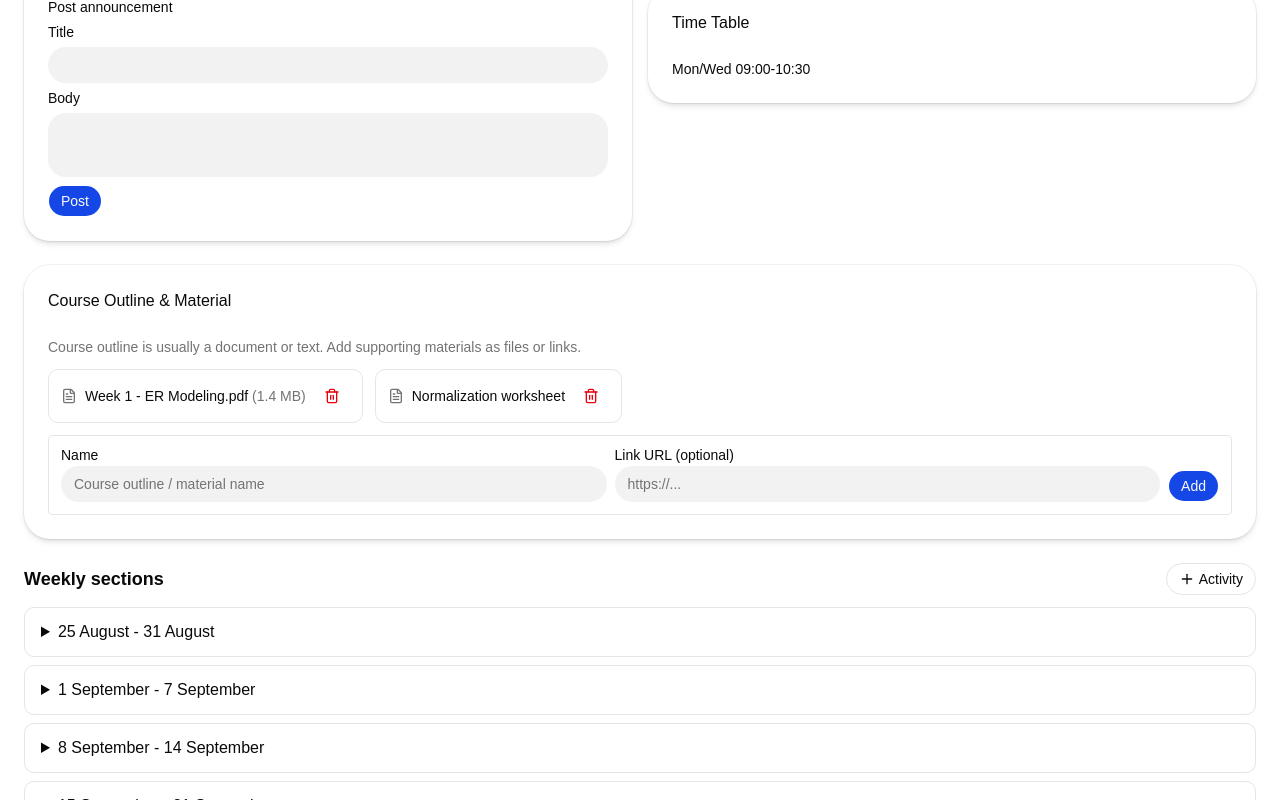
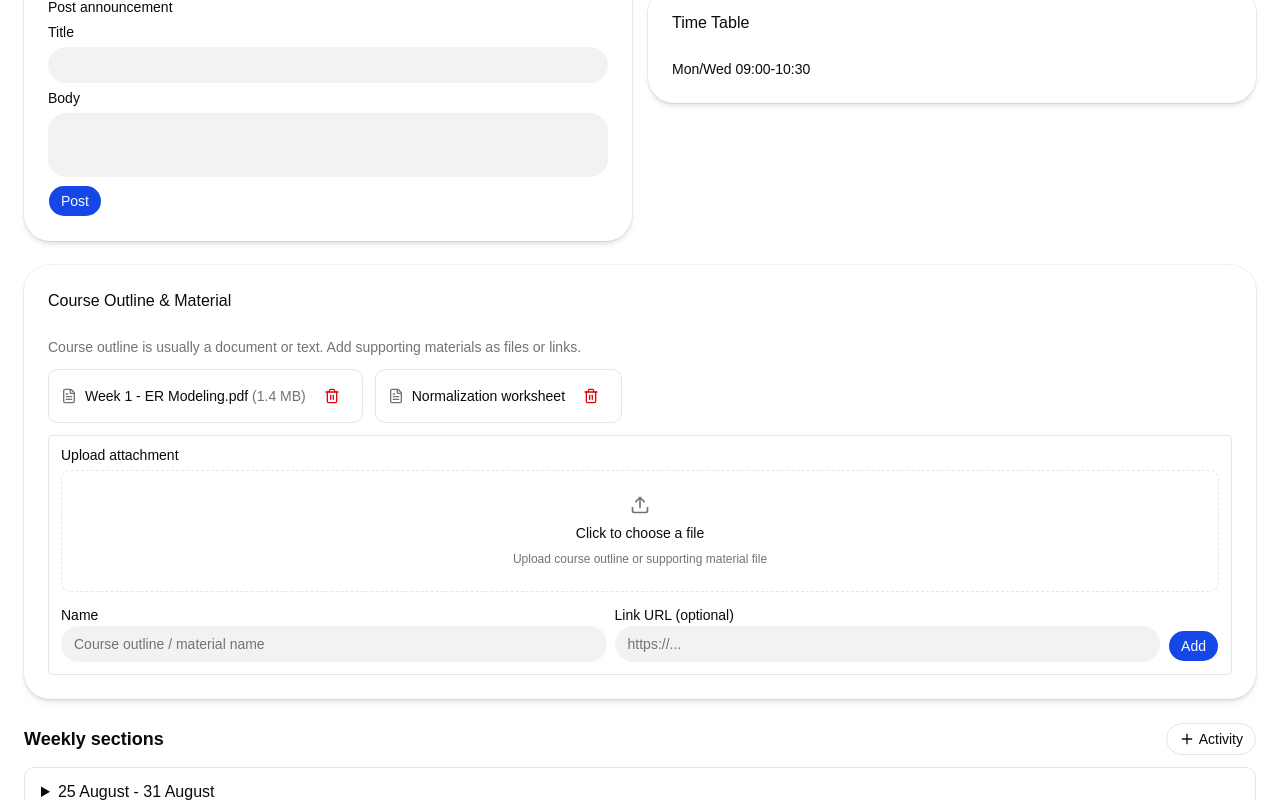
Before and after one commit to ch-arslanahmad/uni-lms, a React (Vite) app in the folder frontend/: page /teacher/classes/4 in a window 1280 px wide. Shown: the part 439-1239 px from the top of the page. Built offline with nearby package versions, Linux system fonts and the light colour scheme.

Commit message:
feat: add material file upload using shared upload component

```diff
--- a/frontend/src/pages/teacher/ClassDetail.tsx
+++ b/frontend/src/pages/teacher/ClassDetail.tsx
@@ -11,6 +11,7 @@ import { Select, SelectContent, SelectItem, SelectTrigger, SelectValue } from ".
 import { Table, TableBody, TableCell, TableHead, TableHeader, TableRow } from "../../components/ui/table";
 import { Textarea } from "../../components/ui/textarea";
 import { SimpleTable } from "../../components/SimpleTable";
+import { SubmissionFileUpload } from "../../components/student/SubmissionFileUpload";
 import type { TeacherContext } from "../../components/teacher/TeacherLayout";
 import { getSectionStudents, getTeacherSection, type AssessmentQuestion, type TeacherActivity } from "../../mock/teacher";
 
@@ -48,7 +49,7 @@ function ClassDetail() {
 
   const [annTitle, setAnnTitle] = useState(""); const [annBody, setAnnBody] = useState(""); const [annErr, setAnnErr] = useState("");
   const [editAnnId, setEditAnnId] = useState<string | null>(null);
-  const [matName, setMatName] = useState(""); const [matUrl, setMatUrl] = useState(""); const [matErr, setMatErr] = useState("");
+  const [matName, setMatName] = useState(""); const [matUrl, setMatUrl] = useState(""); const [matSize, setMatSize] = useState(""); const [matErr, setMatErr] = useState("");
   const [act, setAct] = useState({ title: "", kind: "assignment" as TeacherActivity["kind"], category: "Assignments", maxMarks: "100", openAt: "", dueAt: "", instructions: "", reviewPolicy: "after_graded" as "immediate" | "after_close" | "after_graded" | "never", submissionMode: "upload" as "upload" | "physical", documentName: "", physicalRoom: "" });
   const [actErr, setActErr] = useState(""); const [showActForm, setShowActForm] = useState(false);
   const [catName, setCatName] = useState("Assignments"); const [catWeight, setCatWeight] = useState(""); const [catErr, setCatErr] = useState("");
@@ -72,8 +73,8 @@ function ClassDetail() {
   }
   function addMaterial() {
     const e = err(matName, "Material name is required."); if (e) { setMatErr(e); return; }
-    ctx.setMaterials((prev) => [{ id: `tm-${Date.now()}`, sectionId: section!.id, name: matName.trim(), type: matUrl ? "link" : "file", size: matUrl ? undefined : "mock", url: matUrl.trim() || undefined, uploadedAt: "2026-11-22" }, ...prev]);
-    setMatName(""); setMatUrl(""); setMatErr("");
+    ctx.setMaterials((prev) => [{ id: `tm-${Date.now()}`, sectionId: section!.id, name: matName.trim(), type: matUrl ? "link" : "file", size: matUrl ? undefined : (matSize || "file"), url: matUrl.trim() || undefined, uploadedAt: "2026-11-22" }, ...prev]);
+    setMatName(""); setMatUrl(""); setMatSize(""); setMatErr("");
   }
   function addActivity() {
     const e = err(act.title, "Title is required.") || err(act.openAt, "Open date is required.") || err(act.dueAt, "Due date is required.")
@@ -244,8 +245,17 @@ function ClassDetail() {
                 ))}
               </div>
               <div className="grid gap-2 rounded border p-3 md:grid-cols-[1fr_1fr_auto] items-end">
+                <div className="md:col-span-3">
+                  <SubmissionFileUpload
+                    id="mat-file"
+                    label="Upload attachment"
+                    fileName={matName && !matUrl ? matName : ""}
+                    onFileChange={(name) => { setMatName(name); setMatUrl(""); setMatSize("file"); }}
+                    hint="Upload course outline or supporting material file"
+                  />
+                </div>
                 <div className="space-y-1"><Label htmlFor="mat-name">Name</Label><Input id="mat-name" value={matName} onChange={e => setMatName(e.target.value)} placeholder="Course outline / material name" /></div>
-                <div className="space-y-1"><Label htmlFor="mat-url">Link URL (optional)</Label><Input id="mat-url" value={matUrl} onChange={e => setMatUrl(e.target.value)} placeholder="https://..." /></div>
+                <div className="space-y-1"><Label htmlFor="mat-url">Link URL (optional)</Label><Input id="mat-url" value={matUrl} onChange={e => { setMatUrl(e.target.value); if (e.target.value) setMatSize(""); }} placeholder="https://..." /></div>
                 <Button size="sm" onClick={addMaterial}>Add</Button>
                 {matErr && <p className="text-xs text-red-600 md:col-span-3">{matErr}</p>}
               </div>
@@ -283,10 +293,14 @@ function ClassDetail() {
                     <div className="space-y-2"><Label>Due date</Label><Input type="date" value={act.dueAt} onChange={e => setAct({ ...act, dueAt: e.target.value })} /></div>
                     {(act.kind === "quiz" || act.kind === "exam") && <div className="space-y-2"><Label>Review policy</Label><Select value={act.reviewPolicy} onValueChange={(v) => v && setAct({ ...act, reviewPolicy: v as any })}><SelectTrigger><SelectValue /></SelectTrigger><SelectContent>{["immediate","after_close","after_graded","never"].map(p => <SelectItem key={p} value={p}>{p}</SelectItem>)}</SelectContent></Select></div>}
                     {act.submissionMode === "physical" && <div className="space-y-2"><Label>Room / location (physical only)</Label><Input value={act.physicalRoom} onChange={e => setAct({ ...act, physicalRoom: e.target.value })} placeholder="e.g. Exam Hall A" /></div>}
-                    <div className="space-y-2 md:col-span-2">
-                      <Label htmlFor="act-doc">Relevant document (required)</Label>
-                      <Input id="act-doc" type="file" onChange={e => setAct({ ...act, documentName: e.target.files?.[0]?.name ?? "" })} />
-                      <p className="text-xs text-muted-foreground">Upload the activity document (question paper, brief, or instructions file). Required for assignments, quizzes, projects, and exams.{act.documentName ? ` Selected: ${act.documentName}` : ""}</p>
+                    <div className="md:col-span-2">
+                      <SubmissionFileUpload
+                        id="act-doc"
+                        label="Relevant document (required)"
+                        fileName={act.documentName}
+                        onFileChange={(name) => setAct({ ...act, documentName: name })}
+                        hint="Upload question paper, brief, or instructions file. Required for assignments, quizzes, projects, and exams."
+                      />
                     </div>
                     <div className="space-y-2 md:col-span-2"><Label>Instructions</Label><Textarea value={act.instructions} onChange={e => setAct({ ...act, instructions: e.target.value })} /></div>
                     {actErr && <p className="text-xs text-red-600 md:col-span-2">{actErr}</p>}
```
